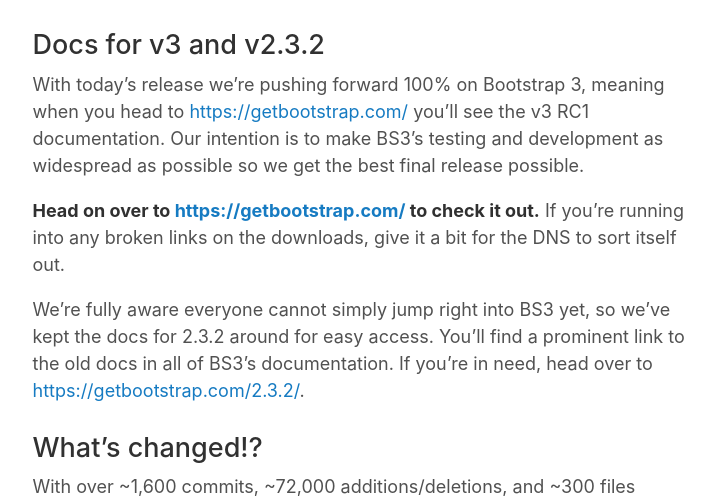
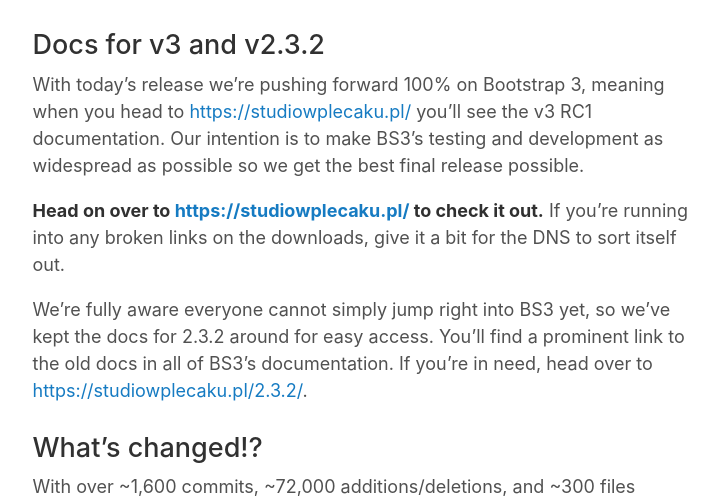
Before and after one commit to jasikor/studiowplecaku.pl, a Jekyll site: the page built from _posts/2013-07-27-bootstrap-3-rc1.md, in a window 1280 px wide and 900 px high, scrolled down 991 px. Shown: the part 159-657 px from the top of the window, without its empty margins (270-988 px from the left). Built offline with Jekyll 4.4.1, drawn with Linux system fonts in a browser that asks for light colours; comment, search, counter and statistics services are not loaded.

Commit message:
Update _config.yml

```diff
--- a/_config.yml
+++ b/_config.yml
@@ -1,12 +1,12 @@
 # Setup
-title:          "Bootstrap Blog"
-description:    "Official blog for the Bootstrap framework."
-url:            "https://blog.getbootstrap.com"
+title:          "Studio W Plecaku.pl"
+description:    "Archiwum bloga"
+url:            "https://studiowplecaku.pl"
 future:         true
 permalink:      pretty
 
 # Pagination
-paginate:       5
+paginate:       15
 
 # Sass converter configuration
 sass:
@@ -16,18 +16,10 @@
 host:           localhost # same as default value '127.0.0.1' but reads better
 
 # Links
-main:           "https://getbootstrap.com"
-expo:           "https://expo.getbootstrap.com"
-themes:         "https://themes.getbootstrap.com"
+main:           "https://studiowplecaku.pl"
 
 # Social
-authors:        "Mark Otto, Jacob Thornton, and Bootstrap contributors"
-author:
-  twitter:      "getbootstrap"
-
-twitter:
-  card:         "summary_large_image"
-  username:     "getbootstrap"
+authors:        "Jarek Sikora"
 
 logo:           "/assets/img/bootstrap-social.png"
 
```
